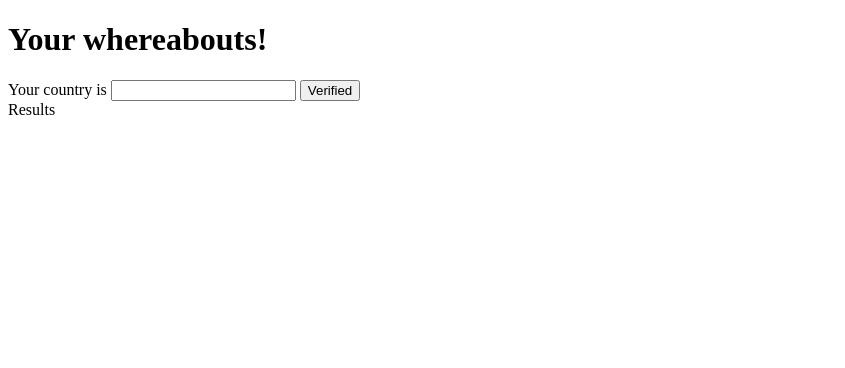
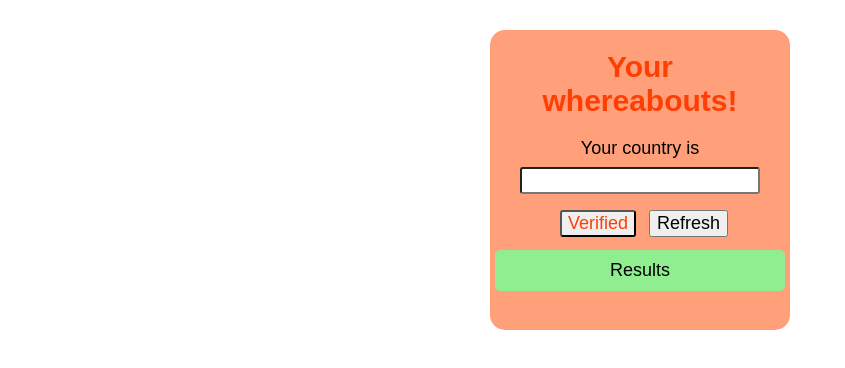
Before and after one commit to IsaEscaraber/LearningJs, a plain HTML site: page moduloD/aula11/ex09/ex09.html in a window 1280 px wide. Shown: the whole page, without its empty margins (0-845 px from the left). Drawn offline with Linux system fonts and the light colour scheme.

Commit message:
Feat: Add exercises about js and your properties

```diff
--- a/moduloD/aula11/ex09.js
+++ /dev/null
@@ -1,13 +0,0 @@
-function Verified() {
-  var country = window.document.querySelector("input#country").value; //Não pode esquecer o value no final quando é texto.
-  var res = window.document.querySelector("div#res");
-  res.innerHTML = `<p>Your country is <strong>${country}</strong></p>`;
-
-  if (country == `Brazil`) {
-    res.innerHTML += `<p>It means your are <strong/>Brazilian<strong/></p>`;
-    // console.log(`Brazilian`);
-  } else {
-    res.innerHTML += `<p>Oh, your are a <strong/>Foreigner<strong/>!</p>`;
-    // console.log(`Foreigner`);
-  }
-}
--- /dev/null
+++ b/moduloD/aula11/ex09/ex09.css
@@ -0,0 +1,32 @@
+* {
+  margin: 0;
+  font: Normal 18px Arial;
+}
+main {
+  width: 300px;
+  height: 300px;
+  background-color: lightsalmon;
+  border-radius: 15px;
+  margin: 30px auto;
+  text-align: center;
+}
+h1 {
+  padding: 20px;
+  font: bold 30px Arial;
+  color: #ff3e04;
+}
+input {
+  margin: 8px;
+  text-align: center;
+  border-radius: 3px;
+  color: #ff3e04;
+}
+strong {
+  font-weight: bold;
+}
+div#res {
+  border-radius: 5px;
+  margin: 5px;
+  padding: 10px;
+  background-color: lightgreen;
+}
--- a/moduloD/aula11/ex11.html
+++ b/moduloD/aula11/ex09/ex09.html
@@ -4,14 +4,15 @@
   <meta charset="UTF-8">
   <meta name="viewport" content="width=device-width, initial-scale=1.0">
   <title>Countries</title>
-
+  <link rel="stylesheet" href="/moduloD/aula11/ex09/ex09.css">
   <body>
   <main>
   <h1>Your whereabouts!</h1>
   Your country is <input type="text" name="country" id="country">
   <input type="button" value="Verified" onclick="Verified()">
+  <button type="button" onclick="reload()">Refresh</button>
   <div id="res">Results</div>
 </main>
 </body>
-<script src="ex09.js"></script>
+<script src="/moduloD/aula11/ex09/ex09.js"></script>
 </html>
--- /dev/null
+++ b/moduloD/aula11/ex09/ex09.js
@@ -0,0 +1,24 @@
+function Verified() {
+  var country = window.document.querySelector("input#country").value; //Não pode esquecer o value no final quando é texto.
+  var res = window.document.querySelector("div#res");
+
+  if (country == "") {
+    res.innerHTML = `<p>Type your <strong>country</strong></p>`;
+    return;
+  }
+
+  if (country == `Brazil`) {
+    res.innerHTML = `<p>It means your are <strong/>Brazilian<strong/></p>`;
+    // console.log(`Brazilian`);
+  } else {
+    res.innerHTML = `<p>Your country is <strong>${country}</strong></p>`;
+    res.innerHTML += `<p>Oh, your are a <strong/>Foreigner<strong/>!</p>`;
+    // console.log(`Foreigner`);
+  }
+}
+function reload() {
+  var country = window.document.querySelector("input#country").value;
+
+  if (country == "") return;
+  window.document.location.reload(); //Isso não é o mesmo que o nome da fuction.
+}
```
